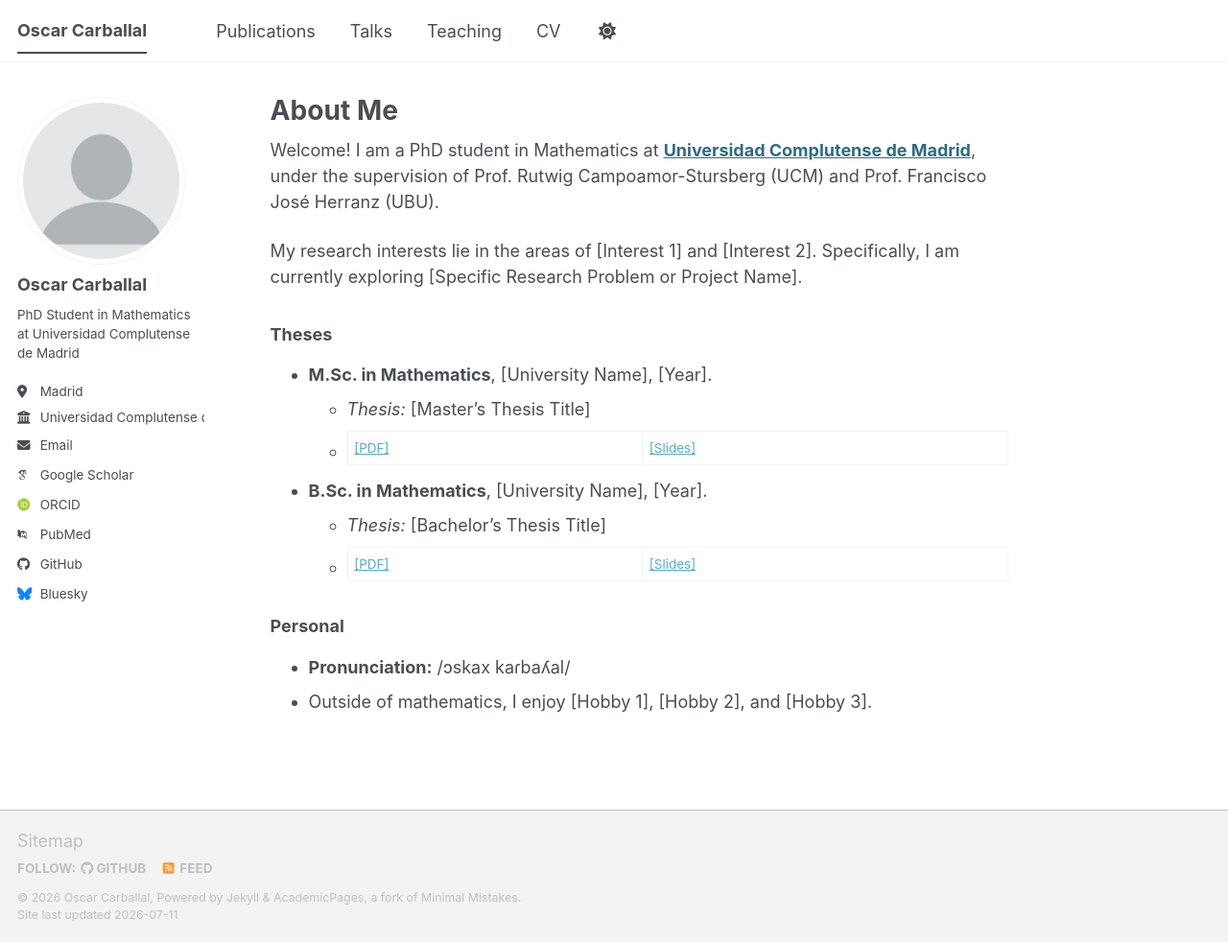
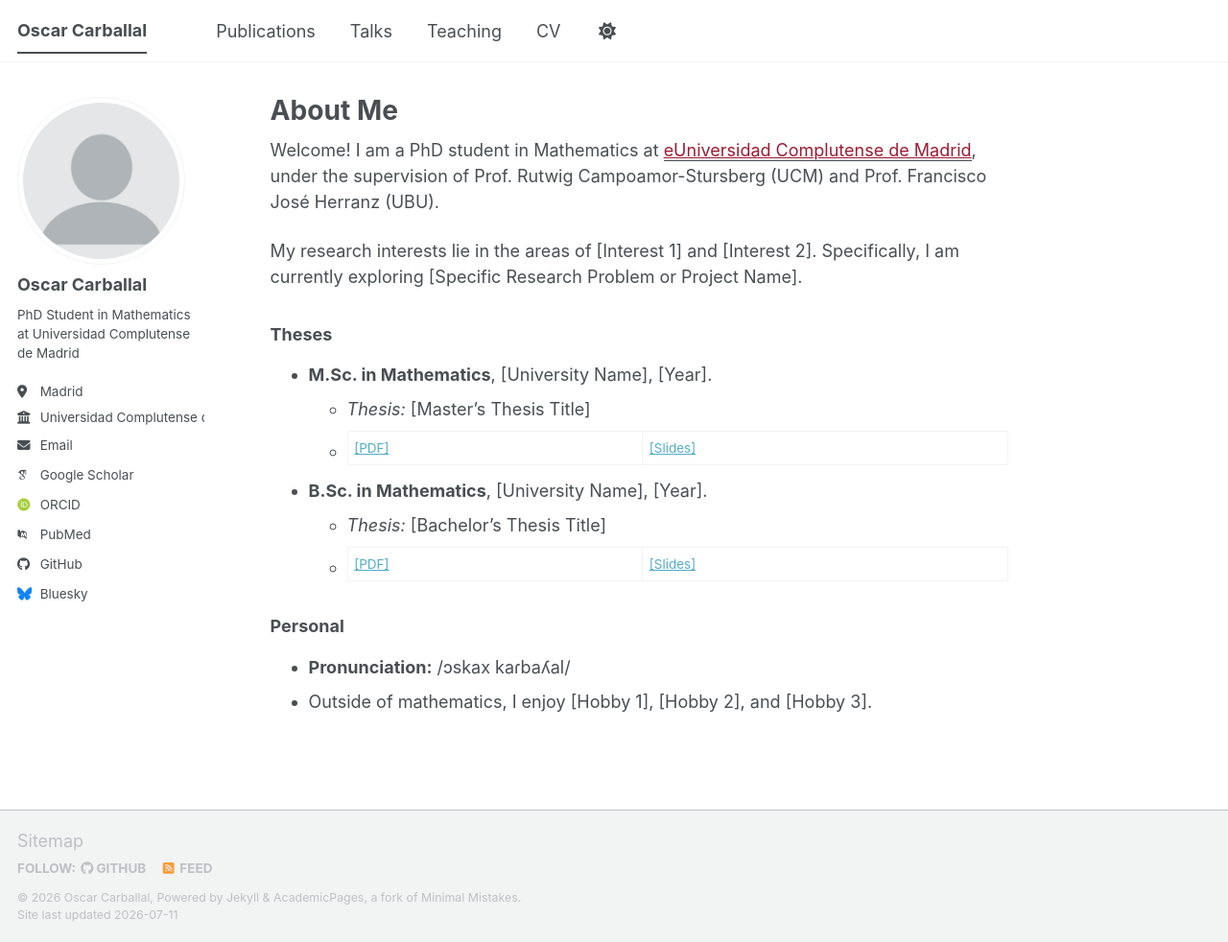
Before and after one commit to oscarballal/oscarballal.github.io, a Jekyll site: the page built from _pages/about.md, in a window 1280 px wide and 982 px high. Shown: the whole window at 96% size. Built offline with Jekyll 4.4.1, drawn with Linux system fonts in a browser that asks for light colours; some web fonts are replaced; a script bundle is joined from its source files by our own code; library files that are not in the unit come from our copies.

Commit message:
Update about.md

```diff
--- a/_pages/about.md
+++ b/_pages/about.md
@@ -7,7 +7,7 @@
   - /about.html
 ---
 
-Welcome! I am a PhD student in Mathematics at <a href="https://matematicas.ucm.es" style="color: #2e6c80;">**Universidad Complutense de Madrid**</a>, under the supervision of Prof. Rutwig Campoamor-Stursberg (UCM) and Prof. Francisco José Herranz (UBU).
+Welcome! I am a PhD student in Mathematics at <a href="https://matematicas.ucm.es" style="color: #9E1B32;"><u>eUniversidad Complutense de Madrid</u></a>, under the supervision of Prof. Rutwig Campoamor-Stursberg (UCM) and Prof. Francisco José Herranz (UBU).
 
 My research interests lie in the areas of [Interest 1] and [Interest 2]. Specifically, I am currently exploring [Specific Research Problem or Project Name].
 
```
